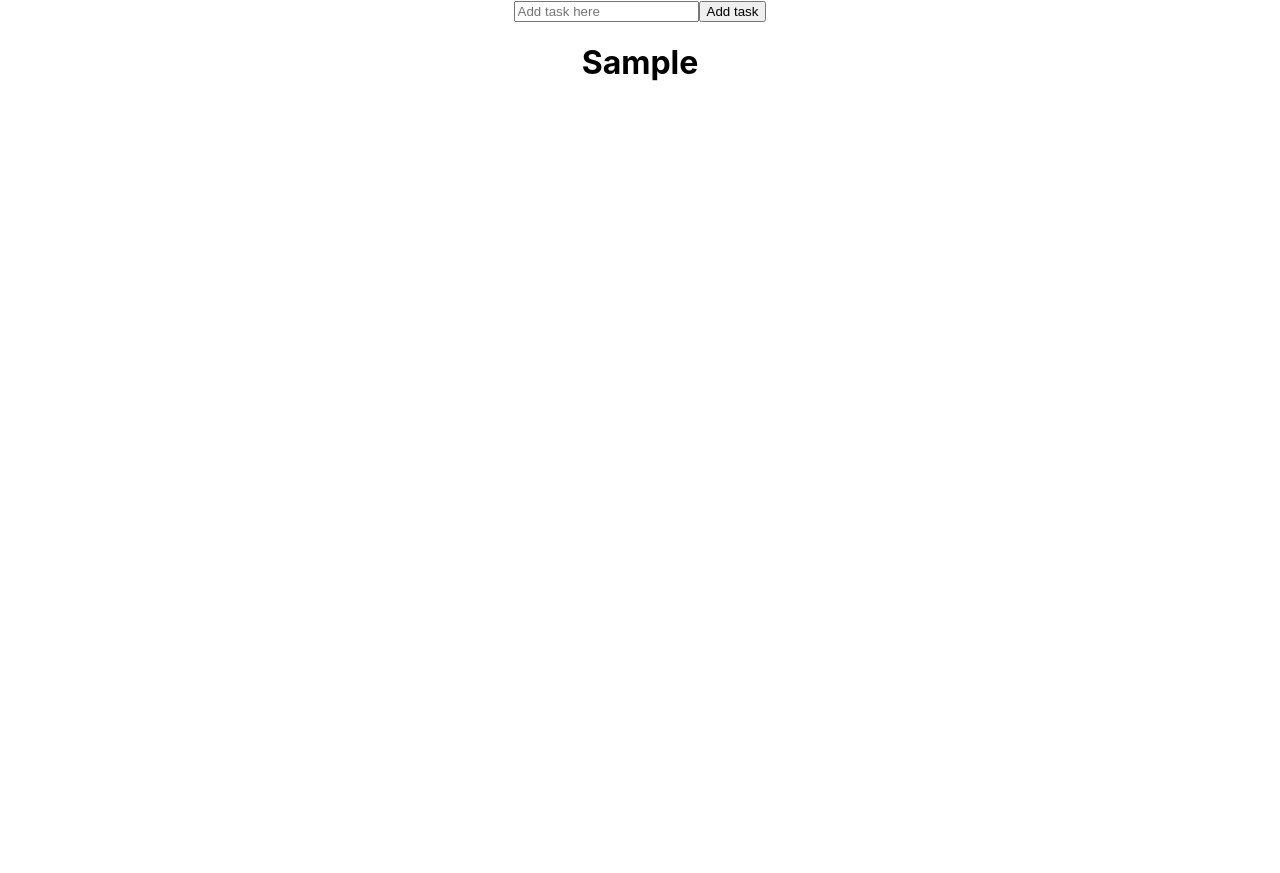
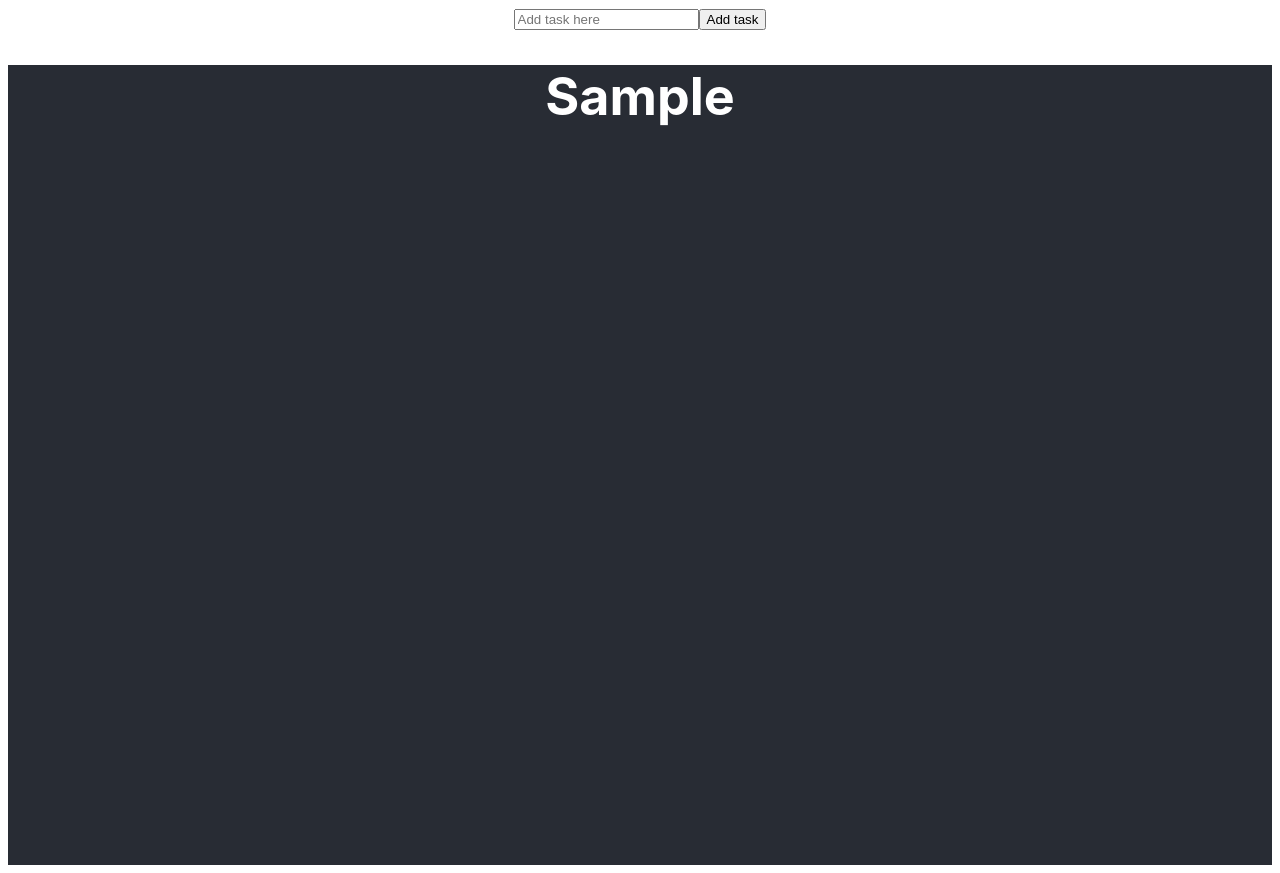
Before and after one commit to Ezeko/todo, a React (Create React App) app: page / in a window 1280 px wide. Both pictures are taken after typing "Sample" into the empty fields and a click on the input "Add task". Before the commit the page ends 800 px from the top, so only its background shows below. Built offline with nearby package versions, Linux system fonts and the light colour scheme.

Commit message:
Style:
style the app a bit

```diff
--- a/src/App.css
+++ b/src/App.css
@@ -1,38 +1,27 @@
 .App {
   text-align: center;
 }
-
-.App-logo {
-  height: 40vmin;
-  pointer-events: none;
+body {
+  margin: 2rem;
+  font-family: -apple-system, BlinkMacSystemFont, 'Segoe UI', 'Roboto', 'Oxygen', 'Ubuntu', 'Cantarell', 'Fira Sans', 'Droid Sans', 'Helvetica Neue', sans-serif;
+  -webkit-font-smoothing: antialiased;
+  -moz-osx-font-smoothing: grayscale;
+}
+/*user agent stylesheet*/
+body {
+  display: block;
+  margin: 8px;
+}
+/*user agent stylesheet*/
+html {
+  color: -internal-root-color;
 }
 
-@media (prefers-reduced-motion: no-preference) {
-  .App-logo {
-    animation: App-logo-spin infinite 20s linear;
-  }
-}
 
-.App-header {
-  background-color: #282c34;
-  min-height: 100vh;
-  display: flex;
-  flex-direction: column;
-  align-items: center;
-  justify-content: center;
-  font-size: calc(10px + 2vmin);
-  color: white;
-}
+
+
+
 
 .App-link {
   color: #61dafb;
 }
-
-@keyframes App-logo-spin {
-  from {
-    transform: rotate(0deg);
-  }
-  to {
-    transform: rotate(360deg);
-  }
-}
--- a/src/App.js
+++ b/src/App.js
@@ -24,7 +24,7 @@ class App extends Component {
 
 
    handleSubmit = (event) =>{
-     let todo = this.state.todos.concat({task: this.state.newTodo})
+     let todo = this.state.todos.concat({task: this.state.newTodo, status: 'NotCleared'})
      this.setState({todos: todo, newTodo: ''})
      event.preventDefault()
 
@@ -39,7 +39,7 @@ class App extends Component {
       newTodo = {this.state.newTodo}
       SubmitTodo={this.handleSubmit} />
 
-      <Todos todos= {this.state.todos} />
+      <Todos className="todo" todos= {this.state.todos} />
 
     </div>
     )
--- a/src/Todos.js
+++ b/src/Todos.js
@@ -1,14 +1,25 @@
 import React from 'react'
+import './css/Todos.css'
 
 const Todos = props =>{
     return(
-        <React.Fragment>
+        <React.Fragment >
+            <div id="todos">
             {
                 props.todos.map((opt, i)=>{
-                return <h1 key={i}> {opt.task}</h1>
+                return (
+
+                        <h1 key={i} id={opt.status} >
+                        {opt.task}
+                    </h1>
+
+
+
+                )
                 }
 
             )}
+              </div>
         </React.Fragment>
 
     )
--- /dev/null
+++ b/src/css/Todos.css
@@ -0,0 +1,13 @@
+#Cleared{
+    text-decoration: line-through;
+    color: #fcff
+}
+#todos{
+
+        background-color: #282c34;
+        min-height: 100vh;
+        justify-content: center;
+        font-size: calc(10px + 2vmin);
+        color: white;
+
+}
```
